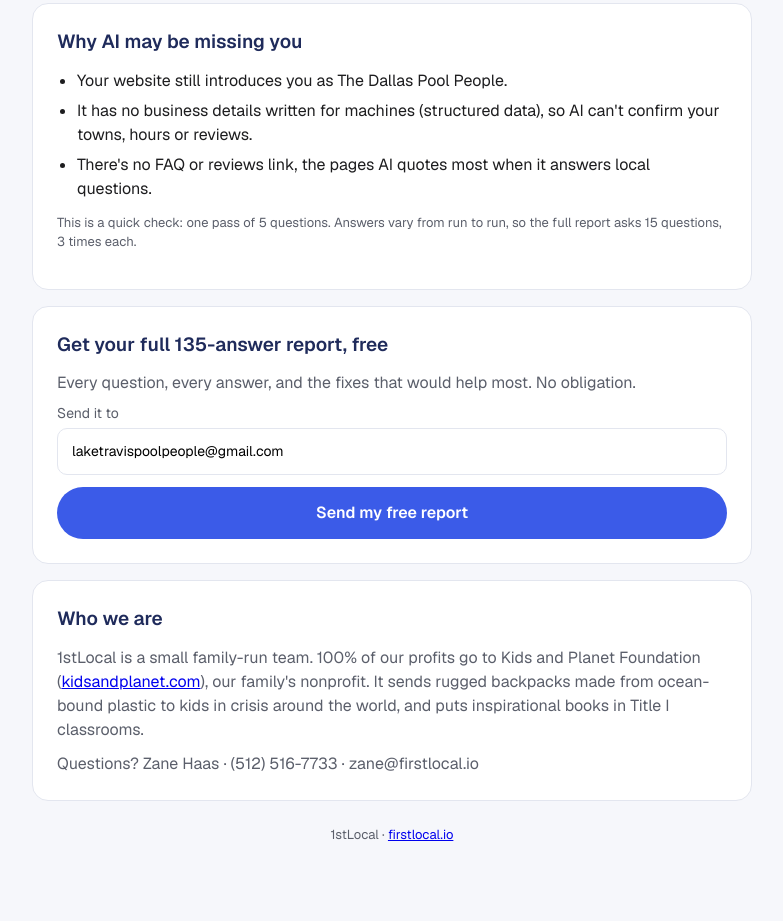
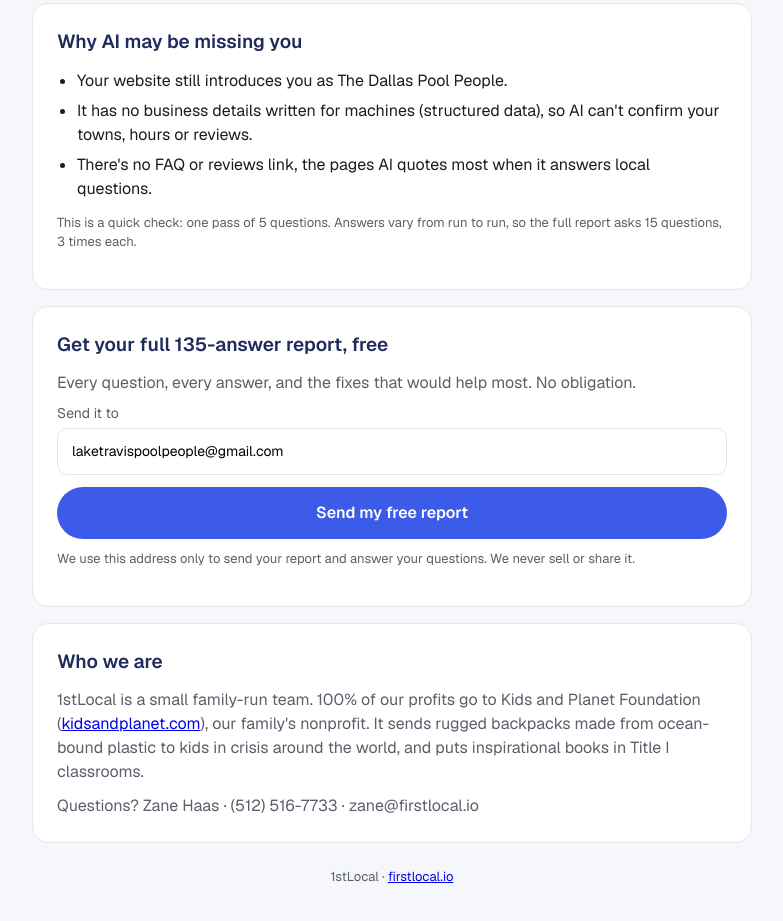
Before and after one commit to mlw903a/firstlocal, a plain HTML site: page r/ltpp/index.html in a window 1280 px wide. Shown: the part 1085-2006 px from the top of the page, without its empty margins (248-1031 px from the left). Before the commit the page ends 1985 px from the top, so only its background shows below. Drawn offline with nearby package versions, Linux system fonts and the light colour scheme.

Commit message:
r/ltpp: privacy line under report button

```diff
--- a/r/ltpp/index.html
+++ b/r/ltpp/index.html
@@ -91,6 +91,7 @@ footer{font-size:13px;color:var(--muted);text-align:center;margin-top:24px}
 <input type="hidden" name="_subject" value="Full report request: The Lake Travis Pool People (ltpp)" />
 <button type="submit">Send my free report</button>
 </form>
+<p class="note" style="margin-top:10px">We use this address only to send your report and answer your questions. We never sell or share it.</p>
 </section>
 
 <section class="card">
```
